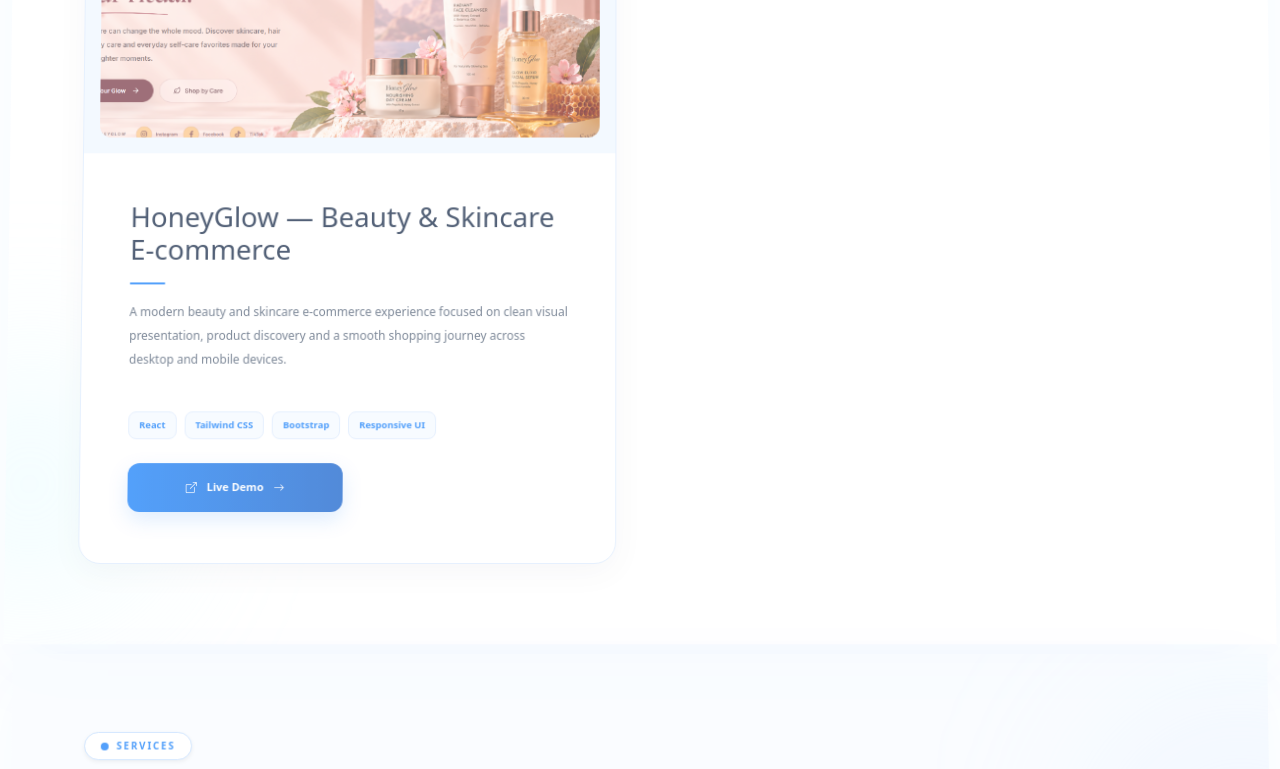
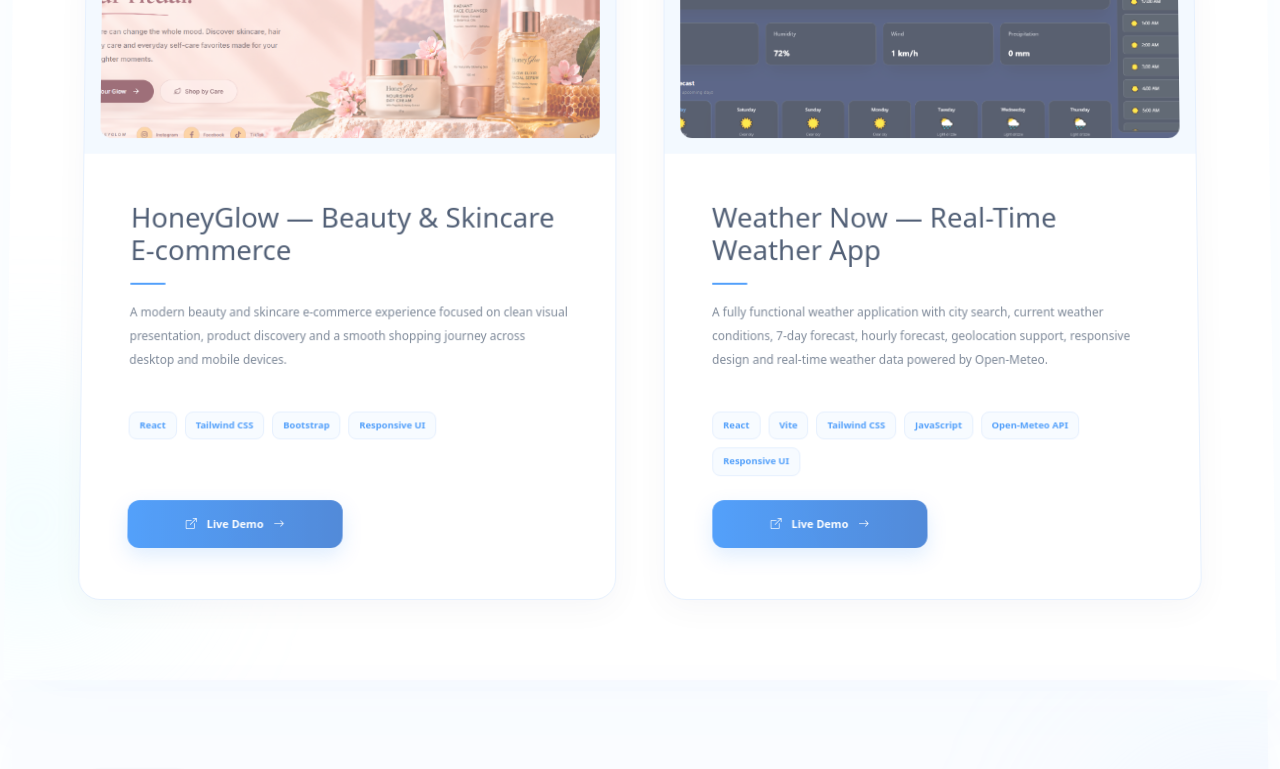
Before and after one commit to aimansahar330-oss/my-portfolio, a React app: page / in a window 1280 px wide. Shown: the part 3691-4460 px from the top of the page. Built offline with nearby package versions, Linux system fonts and the light colour scheme; the HTML template or start-up script is replaced by a standard one.

Commit message:
push ttt

```diff
--- a/src/components/Projects.jsx
+++ b/src/components/Projects.jsx
@@ -1,6 +1,7 @@
 import pharmago from "../assets/pharmago.png";
 import taskmanager from "../assets/taskmanager.png";
 import honeyglow from "../assets/honeyglow.png";
+import weatherapp from "../assets/weatherapp.png";
 
 const projects = [
   {
@@ -70,6 +71,29 @@ const projects = [
 
     sourceCode: "",
   },
+  {
+  image: weatherapp,
+
+  title: "Weather Now — Real-Time Weather App",
+
+  description:
+    "A fully functional weather application with city search, current weather conditions, 7-day forecast, hourly forecast, geolocation support, responsive design and real-time weather data powered by Open-Meteo.",
+
+  tech: [
+    "React",
+    "Vite",
+    "Tailwind CSS",
+    "JavaScript",
+    "Open-Meteo API",
+    "Responsive UI",
+  ],
+
+  liveDemo:
+    "https://weather-app-project-git-main-aimansahar330-oss-projects.vercel.app/",
+
+  sourceCode: "",
+},
+
 ];
 
 const Projects = () => {
```
Also changed, not shown: src/assets/weatherapp.png (added).
